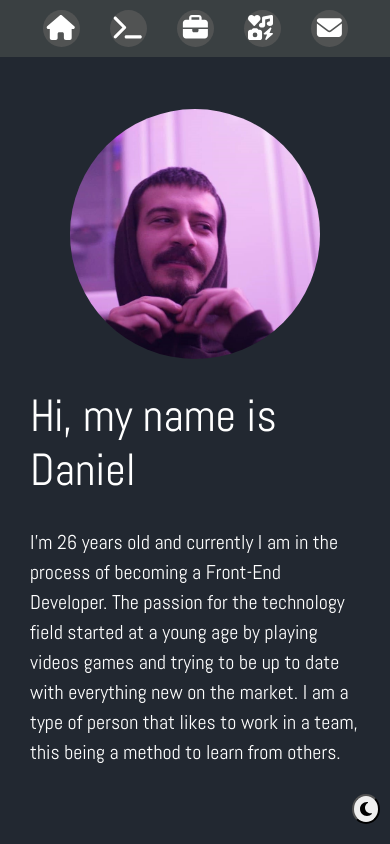
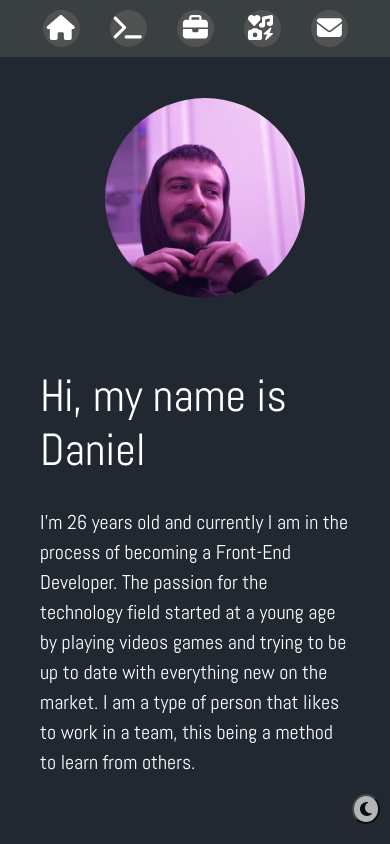
Before and after one commit to GDaniel96/portofolio, a React (Vite) app: page / in a window 390 px wide. Built offline with nearby package versions, Linux system fonts and the light colour scheme.

Commit message:
"update"

```diff
--- a/src/Components/Home/Home.css
+++ b/src/Components/Home/Home.css
@@ -64,11 +64,10 @@
 }
 
 
-@media only screen and (max-width: 480px) and (max-height: 700px) {
+@media only screen and (max-width: 480px) {
     .homepage-main {
         display: flex;
-        flex-direction: column-reverse;
-
+        flex-direction: row-reverse;
     }
 
     .description {
@@ -79,9 +78,10 @@
 
     .photo {
         width: 200px;
+        order: -1;
     }
 
     .photo>img {
-        margin: 0px;
+        margin: 10px;
     }
 }
--- a/src/Components/Layout/Layout.css
+++ b/src/Components/Layout/Layout.css
@@ -41,6 +41,7 @@ nav .theme {
     right: 10px;
     bottom: 20px;
     border-radius: 50%;
+    opacity: 0.7;
 }
 
 nav {
@@ -58,6 +59,18 @@ nav>a {
     background-color: rgba(97, 96, 96, 0.6);
     border: none;
     border-radius: 50px;
+}
+
+@media only screen and (min-width:768px) {
+    nav>a:hover {
+        padding: 8px;
+        width: 45px;
+        height: 45px;
+        border-radius: 50px;
+        background-color: rgba(255, 255, 255, 0.2);
+        transition: ease-in-out;
+        transition-duration: 0, 2s;
+    }
 }
 
 @media only screen and (max-width:480px) {
@@ -81,15 +94,3 @@ nav>a {
     }
 
 }
-
-@media only screen and (min-width:768px) {
-    nav>a:hover {
-        padding: 8px;
-        width: 45px;
-        height: 45px;
-        border-radius: 50px;
-        background-color: rgba(255, 255, 255, 0.2);
-        transition: ease-in-out;
-        transition-duration: 0, 2s;
-    }
-}
```
Also changed, not shown: 1 other file (tests, documents, lock files or other folders).
